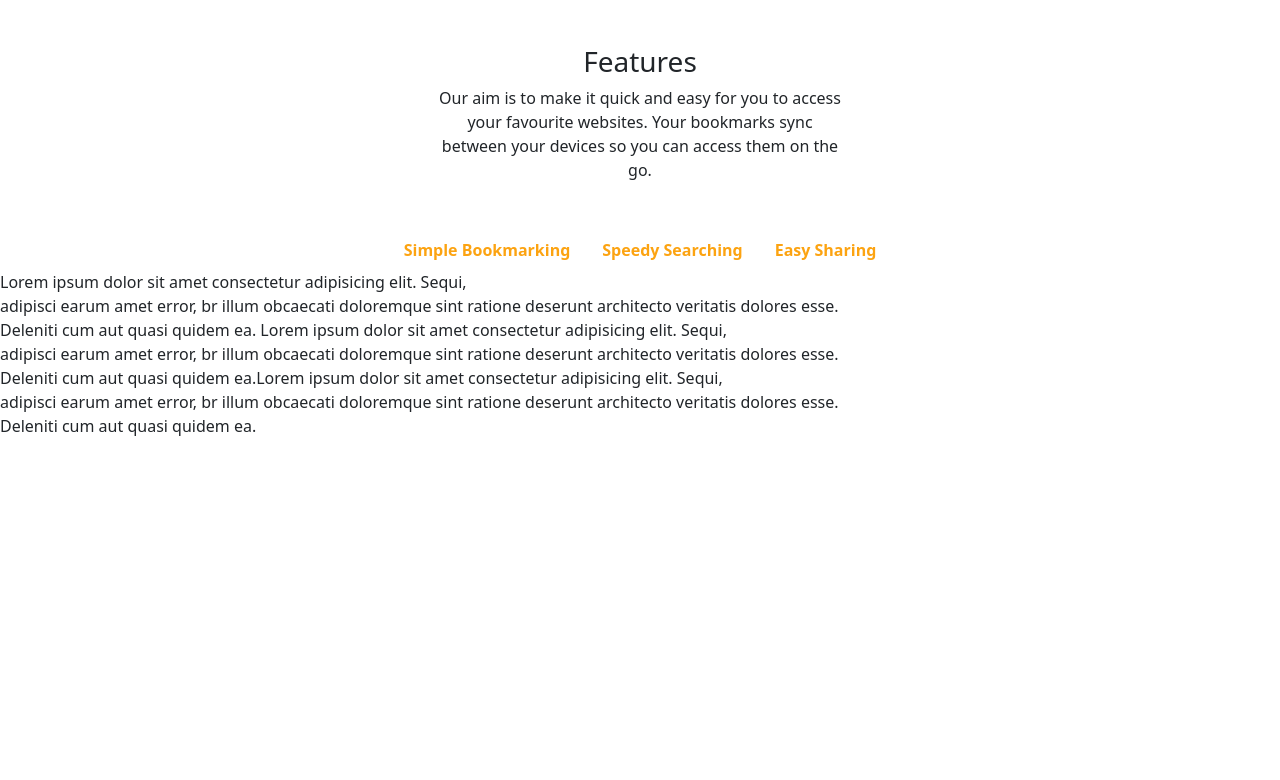
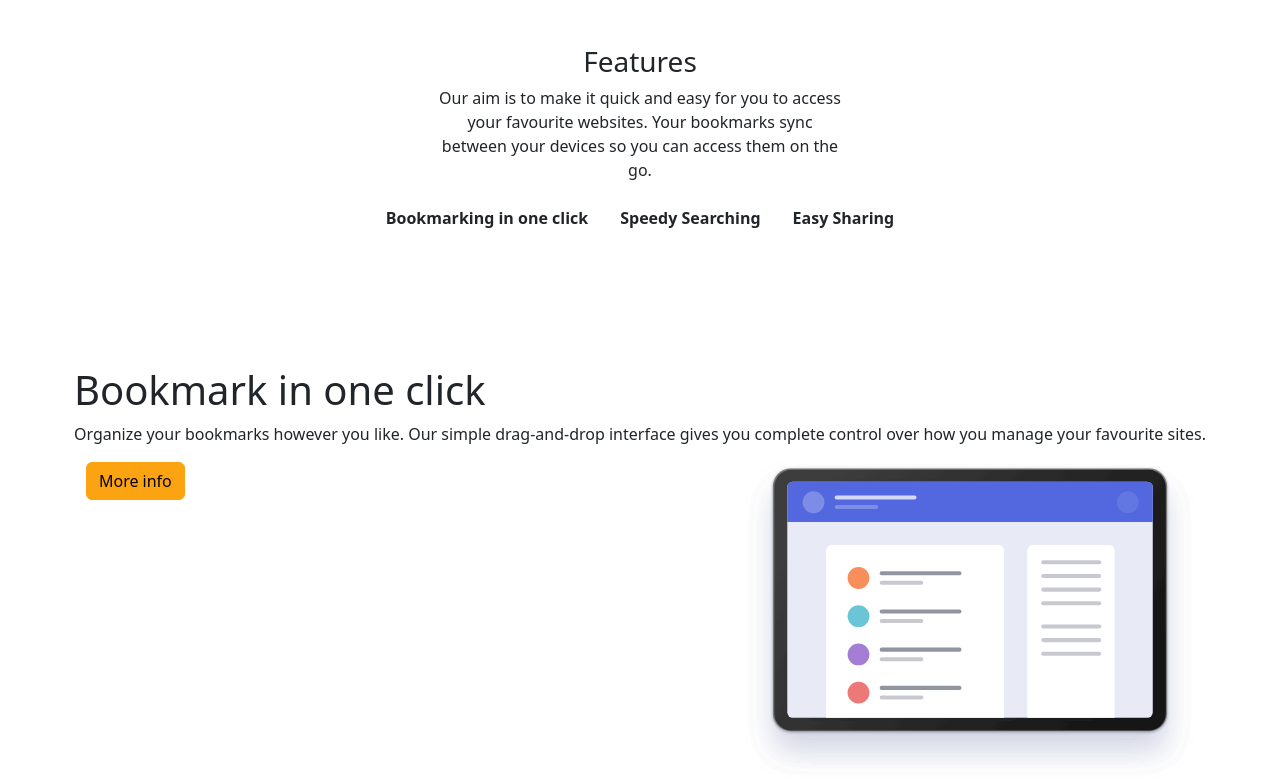
Before and after one commit to Ferransr/Sprint2, a website: page index.html in a window 1280 px wide. Shown: the part 775-1555 px from the top of the page. Before the commit the page ends 1229 px from the top, so only its background shows below. Drawn offline with nearby package versions, Linux system fonts and the light colour scheme.

Commit message:
navbar tab_features

```diff
--- a/index.html
+++ b/index.html
@@ -46,7 +46,7 @@
               <li class="nav-item">
                 <a class="nav-link" href="#">Download</a>
               </li>
-              <button type="button" class="btn btn-primary shadow">
+              <button type="button" class="btn btn-danger shadow">
                 LOGIN
               </button>
             </ul>
@@ -99,40 +99,53 @@
       </div>
     </div>
 
-    <div class="tab">
-
-      <ul class="nav justify-content-center">
-        <li class="nav-item">
-          <a class="nav-link active fw-bold" aria-current="page" href="#"
-            >Simple Bookmarking</a
-          >
+    <section class="feature-tabs">
+      <ul class="nav justify-content-center" >
+        <li class="nav-item" >
+          <a id="home-tab" class="nav-link active fw-bold text-dark" data-bs-toggle="tab" data-bs-target="#home"
+             aria-controls="home" aria-selected="true">Bookmarking in one click</a>
         </li>
-        <li class="nav-item">
-          <a class="nav-link fw-bold" href="#">Speedy Searching</a>
+        <li class="nav-item" >
+          <a class="nav-link fw-bold text-dark" id="profile-tab" data-bs-toggle="tab" data-bs-target="#profile"
+             aria-controls="profile" aria-selected="false">Speedy Searching</a>
         </li>
-        <li class="nav-item">
-          <a class="nav-link fw-bold" href="#">Easy Sharing</a>
+        <li class="nav-item" >
+          <a class="nav-link fw-bold text-dark" id="contact-tab" data-bs-toggle="tab" data-bs-target="#contact"
+             aria-controls="contact" aria-selected="false">Easy Sharing</a>
         </li>
       </ul>
 
-    </div>
+      <div class="tab-content d-flex justify-content-center" id="myTabContent">
+        <div class="tab-pane fade show active" id="home" role="tabpanel" aria-labelledby="home-tab">
+          <h1>Bookmark in one click</h1>
+          <p>Organize your bookmarks however you like. Our simple drag-and-drop interface gives you complete control over how you manage your favourite sites.</p>
 
-    <div class="ejemplo justify-content-center">
-      <p>
-        Lorem ipsum dolor sit amet consectetur adipisicing elit. Sequi, <br />
-        adipisci earum amet error, br illum obcaecati doloremque sint ratione
-        deserunt architecto veritatis dolores esse. <br />Deleniti cum aut quasi
-        quidem ea. Lorem ipsum dolor sit amet consectetur adipisicing elit.
-        Sequi, <br />
-        adipisci earum amet error, br illum obcaecati doloremque sint ratione
-        deserunt architecto veritatis dolores esse. <br />Deleniti cum aut quasi
-        quidem ea.Lorem ipsum dolor sit amet consectetur adipisicing elit.
-        Sequi, <br />
-        adipisci earum amet error, br illum obcaecati doloremque sint ratione
-        deserunt architecto veritatis dolores esse. <br />Deleniti cum aut quasi
-        quidem ea.
-      </p>
-    </div>
+            <div class="container">
+              <div class="row">
+                <div class="col-xl-7">
+                  <button type="button" class="btn btn-primary text-nowrap">More info</button>
+                </div>
+                <div class="col-xl-5">
+                  <img
+                    class="img-fluid d-block"
+                    src="/Imagenes/illustration-hero.svg"
+                    style="width: 700px"
+                    alt="image"
+                  />
+                </div>
+              </div>
+            </div>
+        </div>
+        <div class="tab-pane fade justify-content-center" id="profile" role="tabpanel" aria-labelledby="profile-tab">Searching is simply dummy
+          text of the printing and typesetting industry. Lorem Ipsum has been
+          the industry's standard dummy text ever since the 1500s, when an unknown printer
+          took a galley of type and scrambled it to make a type specimen book.</div>
+        <div class="tab-pane fade justify-content-center" id="contact" role="tabpanel" aria-labelledby="contact-tab">Sharing is simply dummy text
+          of the printing and typesetting industry. Lorem Ipsum has been
+          the industry's standard dummy text ever since the 1500s, when an unknown printer
+          took a galley of type and scrambled it to make a type specimen book.</div>
+      </div>
+    </section>
 
     <script src="node_modules/bootstrap/dist/js/bootstrap.min.js"></script>
   </body>
--- a/main.scss
+++ b/main.scss
@@ -55,6 +55,9 @@ header {
   opacity: 1;
   }
 
+  .tab-content {
+    margin-top: 8rem;
+  }
 
 
 @import "node_modules/bootstrap/scss/bootstrap";
```
Also changed, not shown: main.css, 1 other file.
